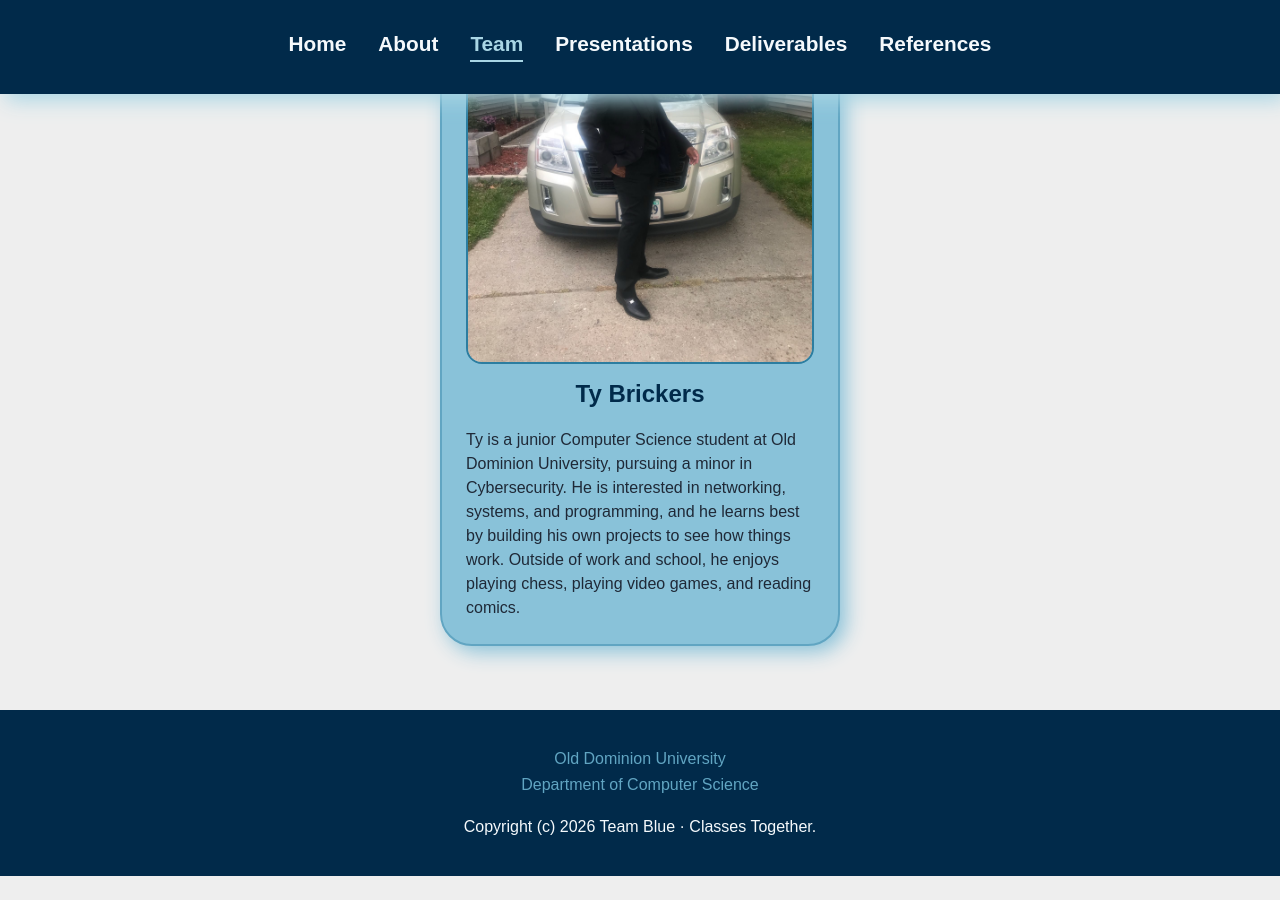
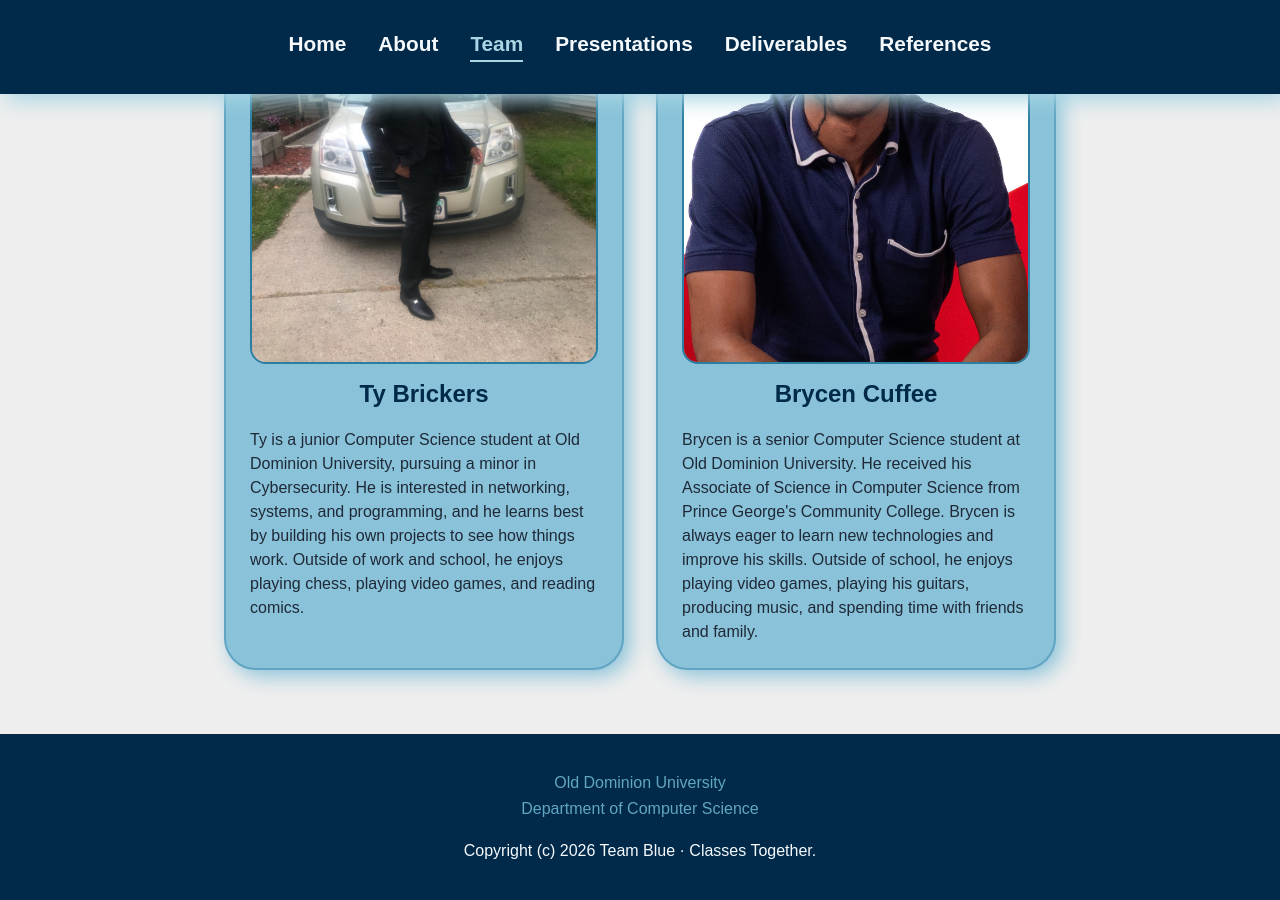
Before and after one commit to classes-together/classes-together.github.io, a Jekyll site: the page built from team.html, in a window 1280 px wide and 900 px high, scrolled down 2899 px. Built offline with Jekyll 4.4.1, drawn with Linux system fonts in a browser that asks for light colours; before the commit the page ends 3775 px from its top, so only the background shows below that.

Commit message:
Added Brycen Cuffee bio and photo

```diff
--- a/_data/team-members.yml
+++ b/_data/team-members.yml
@@ -95,3 +95,12 @@
    Ty is a junior Computer Science student at Old Dominion University, pursuing a minor in Cybersecurity. He is interested in networking, systems,
    and programming, and he learns best by building his own projects to see how things work.
    Outside of work and school, he enjoys playing chess, playing video games, and reading comics.
+
+
+- name: Brycen Cuffee
+  role:
+  image:
+    path: /assets/team/brycen-cuffee.jpg
+  bio: >-
+    Brycen is a senior Computer Science student at Old Dominion University. He received his Associate of Science in Computer Science from Prince George's Community College.
+    Brycen is always eager to learn new technologies and improve his skills. Outside of school, he enjoys playing video games, playing his guitars, producing music, and spending time with friends and family.
```
Also changed, not shown: assets/team/brycen-cuffee.jpg (added).
